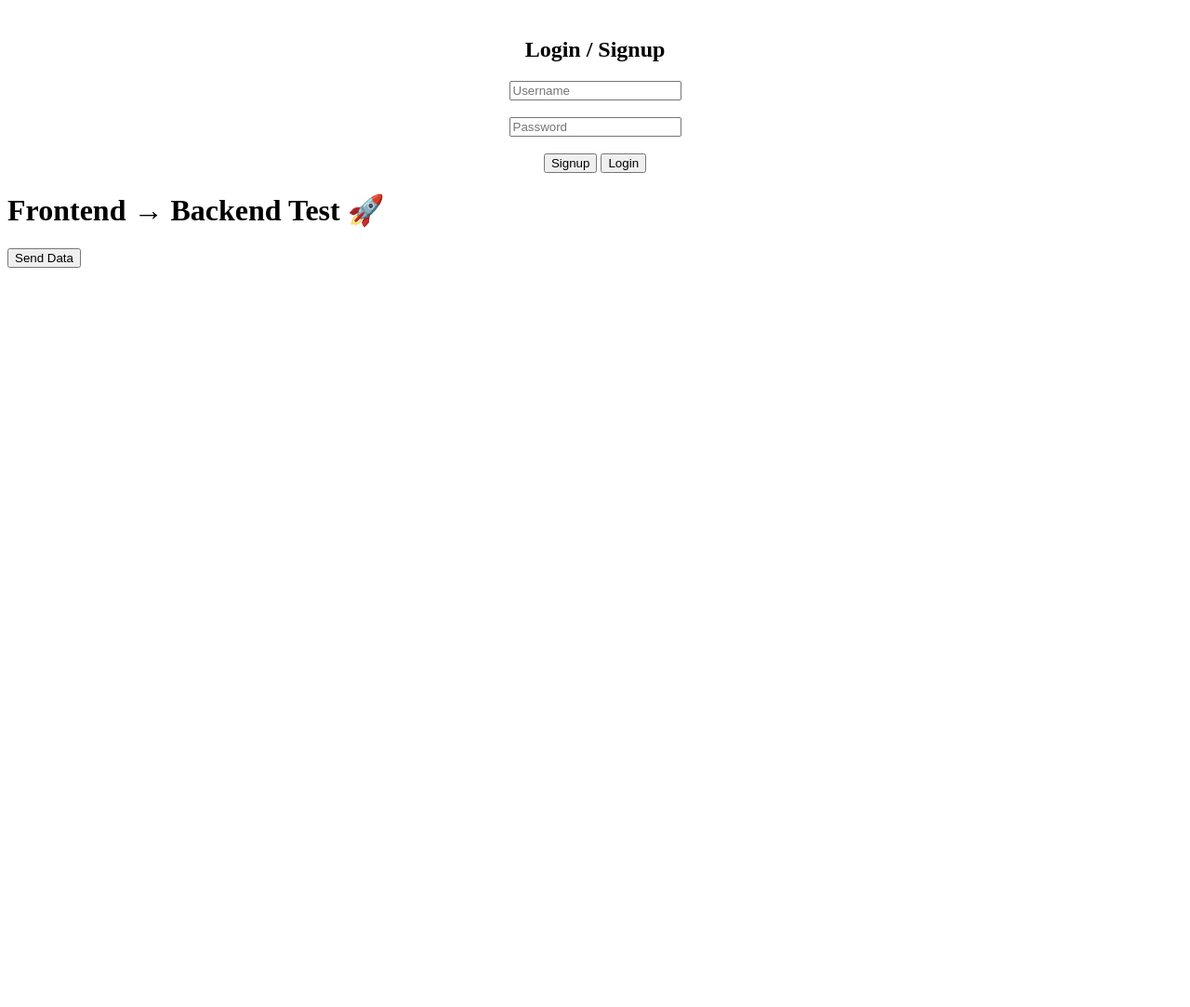
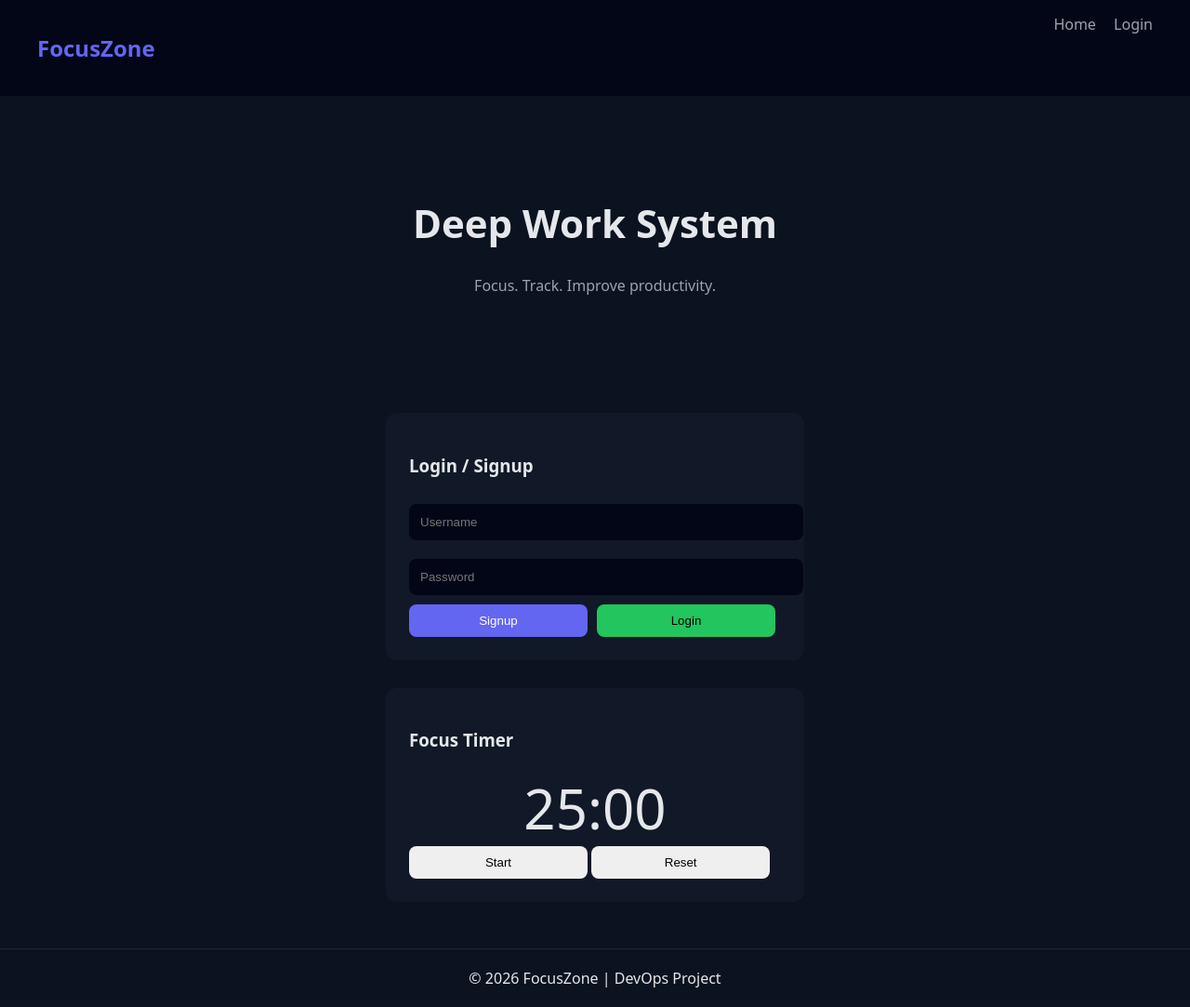
Before and after one commit to KAIF254/devops-project, a plain HTML site: page frontend/index.html in a window 1280 px wide. Shown: the whole page at 93% size. Before the commit the page ends 800 px from the top, so only its background shows below. Drawn offline with Linux system fonts and the light colour scheme.

Commit message:
Update index.html

```diff
--- a/frontend/index.html
+++ b/frontend/index.html
@@ -1,62 +1,186 @@
 <!DOCTYPE html>
-<html>
+<html lang="en">
 <head>
-  <title>DevOps Test</title>
+<meta charset="UTF-8">
+<meta name="viewport" content="width=device-width, initial-scale=1.0">
+<title>FocusZone Pro</title>
+
+<style>
+:root {
+  --bg:#0b1220;
+  --card:#111827;
+  --accent:#6366f1;
+  --text:#e5e7eb;
+  --muted:#9ca3af;
+}
+
+body {
+  margin:0;
+  font-family:system-ui;
+  background:var(--bg);
+  color:var(--text);
+}
+
+/* Navbar */
+.nav {
+  display:flex;
+  justify-content:space-between;
+  padding:15px 40px;
+  background:#020617;
+}
+.nav h2 {color:var(--accent);}
+.nav a {color:var(--muted); margin-left:15px; text-decoration:none;}
+.nav a:hover {color:white}
+
+/* Hero */
+.hero {
+  text-align:center;
+  padding:80px 20px;
+}
+.hero h1 {font-size:42px;}
+.hero p {color:var(--muted);}
+
+/* Card */
+.card {
+  background:var(--card);
+  padding:25px;
+  border-radius:12px;
+  max-width:400px;
+  margin:30px auto;
+}
+
+/* Inputs */
+input {
+  width:100%;
+  padding:12px;
+  margin:10px 0;
+  border-radius:8px;
+  border:none;
+  background:#020617;
+  color:white;
+}
+
+/* Buttons */
+button {
+  padding:10px;
+  width:48%;
+  border:none;
+  border-radius:8px;
+  cursor:pointer;
+}
+.login {background:#22c55e;}
+.signup {background:#6366f1; color:white}
+
+/* Timer */
+.timer {
+  font-size:60px;
+  text-align:center;
+  margin-top:20px;
+}
+
+/* Footer */
+footer {
+  text-align:center;
+  padding:20px;
+  margin-top:50px;
+  border-top:1px solid #1e293b;
+}
+</style>
 </head>
+
 <body>
-<div style="text-align:center; margin-top:40px;">
-  <h2>Login / Signup</h2>
 
-  <input id="username" placeholder="Username"><br><br>
-  <input id="password" type="password" placeholder="Password"><br><br>
+<!-- NAV -->
+<div class="nav">
+  <h2>FocusZone</h2>
+  <div>
+    <a href="#">Home</a>
+    <a href="#login">Login</a>
+  </div>
+</div>
 
-  <button onclick="signup()">Signup</button>
-  <button onclick="login()">Login</button>
+<!-- HERO -->
+<div class="hero">
+  <h1>Deep Work System</h1>
+  <p>Focus. Track. Improve productivity.</p>
 </div>
-<h1>Frontend → Backend Test 🚀</h1>
 
-<button onclick="sendData()">Send Data</button>
+<!-- LOGIN -->
+<div class="card" id="login">
+  <h3>Login / Signup</h3>
 
-<p id="result"></p>
+  <input id="username" placeholder="Username">
+  <input id="password" type="password" placeholder="Password">
+
+  <div style="display:flex; gap:10px;">
+    <button class="signup" onclick="signup()">Signup</button>
+    <button class="login" onclick="login()">Login</button>
+  </div>
+</div>
+
+<!-- TIMER -->
+<div class="card">
+  <h3>Focus Timer</h3>
+  <div class="timer" id="time">25:00</div>
+
+  <button onclick="start()">Start</button>
+  <button onclick="reset()">Reset</button>
+</div>
+
+<footer>
+  © 2026 FocusZone | DevOps Project
+</footer>
 
 <script>
-const BASE_URL = "https://devops-backend-iigs.onrender.com";
+const BASE = "https://devops-backend-iigs.onrender.com";
 
-// SIGNUP
-function signup() {
-  const username = document.getElementById("username").value;
-  const password = document.getElementById("password").value;
-
-  fetch(BASE_URL + "/signup", {
-    method: "POST",
-    headers: {
-      "Content-Type": "application/json"
-    },
-    body: JSON.stringify({ username, password })
-  })
-  .then(res => res.json())
-  .then(data => {
-    alert(data.message);
-  });
+/* AUTH */
+function signup(){
+  fetch(BASE+"/signup",{
+    method:"POST",
+    headers:{"Content-Type":"application/json"},
+    body:JSON.stringify({
+      username:username.value,
+      password:password.value
+    })
+  }).then(r=>r.json()).then(d=>alert(d.message));
 }
 
-// LOGIN
-function login() {
-  const username = document.getElementById("username").value;
-  const password = document.getElementById("password").value;
+function login(){
+  fetch(BASE+"/login",{
+    method:"POST",
+    headers:{"Content-Type":"application/json"},
+    body:JSON.stringify({
+      username:username.value,
+      password:password.value
+    })
+  }).then(r=>r.json()).then(d=>alert(d.message));
+}
 
-  fetch(BASE_URL + "/login", {
-    method: "POST",
-    headers: {
-      "Content-Type": "application/json"
-    },
-    body: JSON.stringify({ username, password })
-  })
-  .then(res => res.json())
-  .then(data => {
-    alert(data.message);
-  });
+/* TIMER */
+let time=1500, interval;
+
+function update(){
+  let m=Math.floor(time/60);
+  let s=time%60;
+  document.getElementById("time").innerText=
+    `${m}:${s<10?"0":""}${s}`;
 }
+
+function start(){
+  interval=setInterval(()=>{
+    if(time>0){time--; update();}
+  },1000);
+}
+
+function reset(){
+  clearInterval(interval);
+  time=1500;
+  update();
+}
+
+update();
 </script>
+
 </body>
 </html>
```
